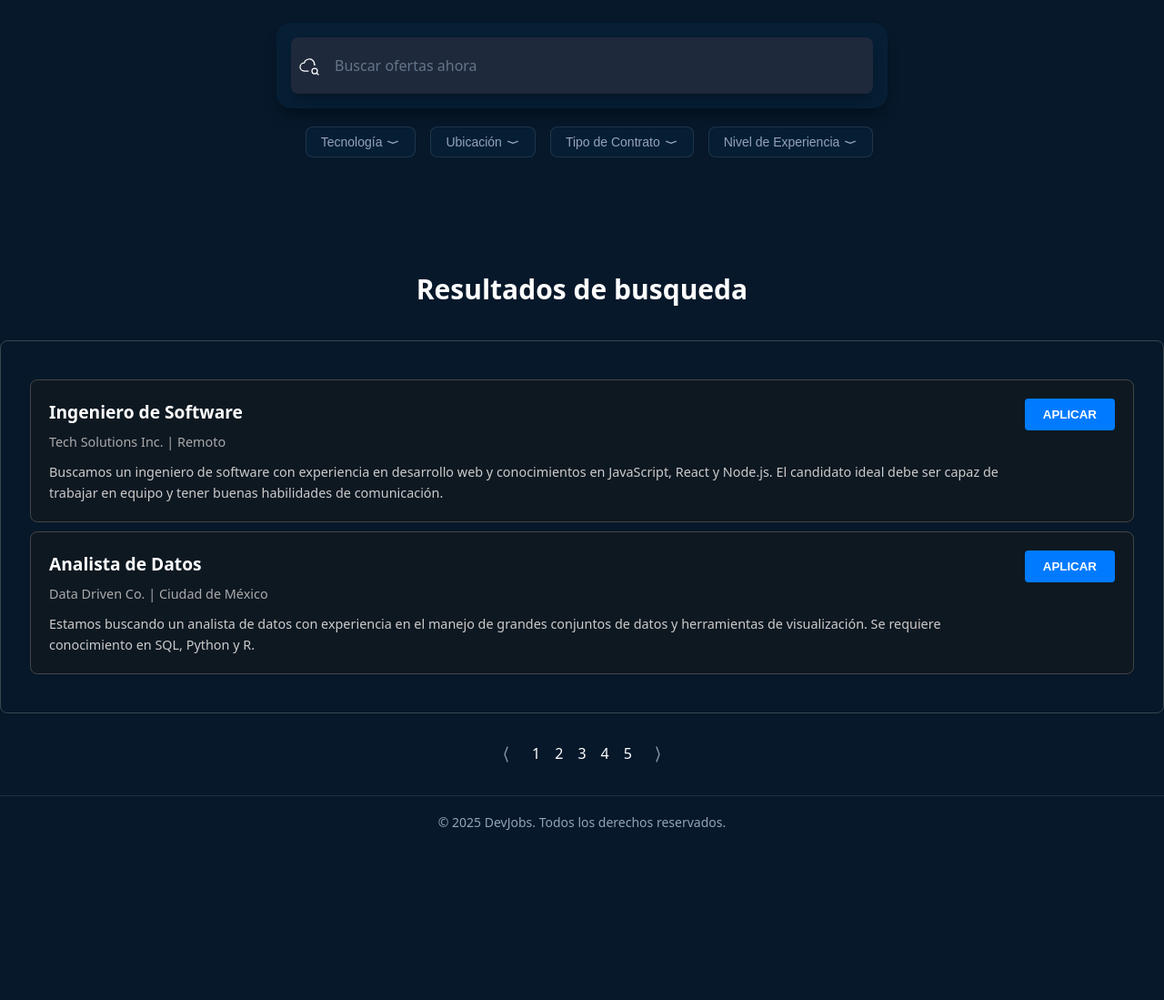
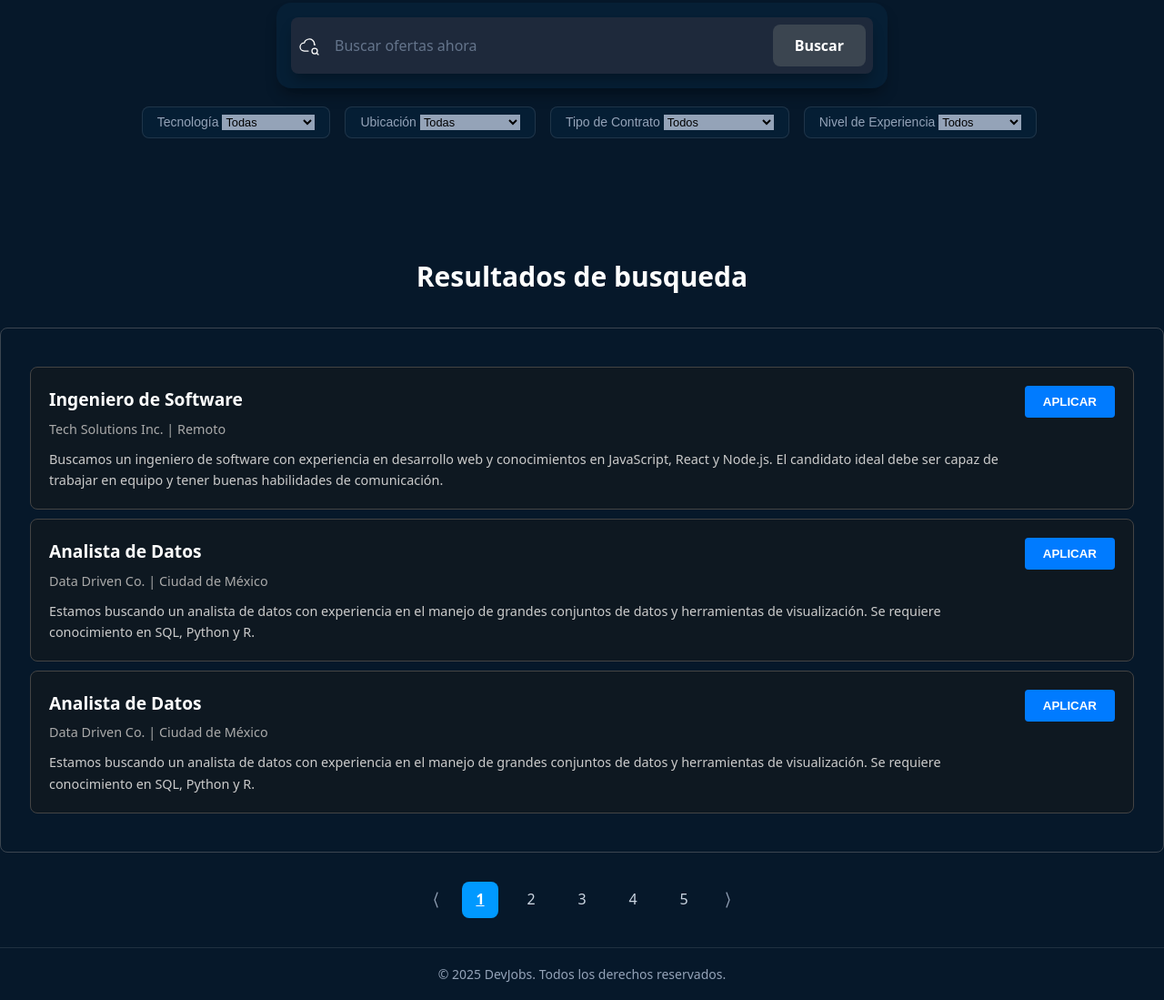
Before and after one commit to WilfredoSulbaran71/Web-buscador-de-empleos, a plain HTML site: page 00-htm-css/resultados.html in a window 1280 px wide. Shown: the part 329-1428 px from the top of the page at 91% size. Before the commit the page ends 1261 px from the top, so only its background shows below. Drawn offline with Linux system fonts and the light colour scheme.

Commit message:
Actualizacion en el index y css, se crea la pagina de empleos

```diff
--- a/00-htm-css/resultados.html
+++ b/00-htm-css/resultados.html
@@ -9,18 +9,22 @@
 </head>
 <body>
     <header>
-        <h1>DevJobs</h1>
+        <h1>
+            <svg xmlns="http://www.w3.org/2000/svg" width="24" height="24" viewBox="0 0 24 24" fill="none" stroke="#ffffff" stroke-width="2" stroke-linecap="round" stroke-linejoin="round" class="icon icon-tabler icons-tabler-outline icon-tabler-brand-codesandbox"><path stroke="none" d="M0 0h24v24H0z" fill="none"/><path d="M20 7.5v9l-4 2.25l-4 2.25l-4 -2.25l-4 -2.25v-9l4 -2.25l4 -2.25l4 2.25z" /><path d="M12 12l4 -2.25l4 -2.25" /><path d="M12 12l0 9" /><path d="M12 12l-4 -2.25l-4 -2.25" /><path d="M20 12l-4 2v4.75" /><path d="M4 12l4 2l0 4.75" /><path d="M8 5.25l4 2.25l4 -2.25" /></svg>
+            DevJobs</h1>
         <nav>
 
             <a href="index.html">Inicio</a>
             <a href="resultados.html">Empleos</a>
             <a href="#">Empresas</a>
             <a href="#">Resultados</a>
-         </nav>
+
             <div>
                 <a href="#">Subir CV</a>
-                <img src="./login.png" alt="" width="60">
             </div>
+             <img src="./login.png" alt="" width="60">
+         </nav>
+
 
     </header>
     <main>
@@ -33,24 +37,85 @@
                 <div class="serch">
                 <svg  xmlns="http://www.w3.org/2000/svg"  width="24"  height="24"  viewBox="0 0 24 24"  fill="none"  stroke="currentColor"  stroke-width="1.25"  stroke-linecap="round"  stroke-linejoin="round"  class="icon icon-tabler icons-tabler-outline icon-tabler-cloud-search"><path stroke="none" d="M0 0h24v24H0z" fill="none"/><path d="M11 18.004h-4.343c-2.572 -.004 -4.657 -2.011 -4.657 -4.487c0 -2.475 2.085 -4.482 4.657 -4.482c.393 -1.762 1.794 -3.2 3.675 -3.773c1.88 -.572 3.956 -.193 5.444 1c1.488 1.19 2.162 3.007 1.77 4.769h.99" /><path d="M18 18m-3 0a3 3 0 1 0 6 0a3 3 0 1 0 -6 0" /><path d="M20.2 20.2l1.8 1.8" /></svg>
                 <input type="text" placeholder="Buscar ofertas ahora">
+                <button type="submit">Buscar</button>
                 </div>
+
             </form>
+
             <div class="filtros">
                 <button id="filtro-btn">
                     Tecnología
-                <svg  xmlns="http://www.w3.org/2000/svg"  width="24"  height="24"  viewBox="0 0 24 24"  fill="none"  stroke="currentColor"  stroke-width="1.25"  stroke-linecap="round"  stroke-linejoin="round"  class="icon icon-tabler icons-tabler-outline icon-tabler-chevron-compact-down"><path stroke="none" d="M0 0h24v24H0z" fill="none"/><path d="M4 11l8 3l8 -3" /></svg>
+
+                <select name="" id="">
+                    <option value="">Todas</option>
+                    <option value="">JavaScript</option>
+                    <option value="">Python</option>
+                    <option value="">Java</option>
+                    <option value="">C#</option>
+                    <option value="">Ruby</option>
+                    <option value="">PHP</option>
+                    <option value="">C++</option>
+                    <option value="">TypeScript</option>
+                    <option value="">Swift</option>
+                    <option value="">Kotlin</option>
+                    <option value="">Go</option>
+                    <option value="">Rust</option>
+                    <option value="">Dart</option>
+                    <option value="">Scala</option>
+                    <option value="">Perl</option>
+                    <option value="">Haskell</option>
+                    <option value="">Lua</option>
+                    <option value="">Objective-C</option>
+                    <option value="">R</option>
+                    <option value="">Elixir</option>
+                    <option value="">Clojure</option>
+                    <option value="">Erlang</option>
+                    <option value="">F#</option>
+                    <option value="">Shell Scripting</option>
+                </select>
                 </button>
                 <button id="filtro-btn">
                     Ubicación
-                <svg  xmlns="http://www.w3.org/2000/svg"  width="24"  height="24"  viewBox="0 0 24 24"  fill="none"  stroke="currentColor"  stroke-width="1.25"  stroke-linecap="round"  stroke-linejoin="round"  class="icon icon-tabler icons-tabler-outline icon-tabler-chevron-compact-down"><path stroke="none" d="M0 0h24v24H0z" fill="none"/><path d="M4 11l8 3l8 -3" /></svg>
+                <select name="" id="">
+                    <option value="">Todas</option>
+                    <option value="">Remoto</option>
+                    <option value="">Presencial</option>
+                    <option value="">Híbrido</option>
+                    <option value="">Estados Unidos</option>
+                    <option value="">Canadá</option>
+                    <option value="">Reino Unido</option>
+                    <option value="">Alemania</option>
+                    <option value="">Francia</option>
+                    <option value="">España</option>
+                    <option value="">México</option>
+                    <option value="">Argentina</option>
+                    <option value="">Colombia</option>
+                    <option value="">Brasil</option>
+                    <option value="">Australia</option>
+                    <option value="">India</option>
+                </select>
                 </button>
                 <button id="filtro-btn">
                     Tipo de Contrato
-                <svg  xmlns="http://www.w3.org/2000/svg"  width="24"  height="24"  viewBox="0 0 24 24"  fill="none"  stroke="currentColor"  stroke-width="1.25"  stroke-linecap="round"  stroke-linejoin="round"  class="icon icon-tabler icons-tabler-outline icon-tabler-chevron-compact-down"><path stroke="none" d="M0 0h24v24H0z" fill="none"/><path d="M4 11l8 3l8 -3" /></svg>
+                <select name="" id="">
+                    <option value="">Todos</option>
+                    <option value="">Tiempo Completo</option>
+                    <option value="">Medio Tiempo</option>
+                    <option value="">Contrato</option>
+                    <option value="">Freelance</option>
+                    <option value="">Pasantía</option>
+                </select>
                 </button>
                 <button id="filtro-btn">
                     Nivel de Experiencia
-                <svg  xmlns="http://www.w3.org/2000/svg"  width="24"  height="24"  viewBox="0 0 24 24"  fill="none"  stroke="currentColor"  stroke-width="1.25"  stroke-linecap="round"  stroke-linejoin="round"  class="icon icon-tabler icons-tabler-outline icon-tabler-chevron-compact-down"><path stroke="none" d="M0 0h24v24H0z" fill="none"/><path d="M4 11l8 3l8 -3" /></svg>
+                <select name="Experiencia" id="">
+                    <option value="">Todos</option>
+                    <option value="">Junior</option>
+                    <option value="">Semi-Senior</option>
+                    <option value="">Senior</option>
+                    <option value="">Lead</option>
+                    <option value="">Manager</option>
+                </select>
                 </button>
             </div>
          </section>
@@ -86,16 +151,29 @@
                         <button class="btn-aplicar">Aplicar</button>
                     </div>
                 </div>
+                <div class="job-card">
+                    <div class="job-info">
+                        <h3 class="job-title">Analista de Datos</h3>
+                        <p class="job-meta">Data Driven Co. | Ciudad de México</p>
+                        <p class="job-description">
+                            Estamos buscando un analista de datos con experiencia en el manejo de grandes conjuntos de datos y herramientas de visualización. Se requiere conocimiento en SQL, Python y R.
+                        </p>
+                    </div>
+                    <div class="job-actions">
+                        <button class="btn-aplicar">Aplicar</button>
+                    </div>
+                </div>
          </section>
-         <section class="paginacion">
+         <nav section class="paginacion">
             <svg  xmlns="http://www.w3.org/2000/svg"  width="24"  height="24"  viewBox="0 0 24 24"  fill="none"  stroke="currentColor"  stroke-width="1.25"  stroke-linecap="round"  stroke-linejoin="round"  class="icon icon-tabler icons-tabler-outline icon-tabler-chevron-compact-left"><path stroke="none" d="M0 0h24v24H0z" fill="none"/><path d="M13 20l-3 -8l3 -8" /></svg>
-            <p>1</p>
-            <p>2</p>
-            <p>3</p>
-            <p>4</p>
-            <p>5</p>
+            <a href="#" class="active">1</a>
+            <a href="#">2</a>
+            <a href="#">3</a>
+            <a href="#">4</a>
+            <a href="#">5</a>
+
             <svg  xmlns="http://www.w3.org/2000/svg"  width="24"  height="24"  viewBox="0 0 24 24"  fill="none"  stroke="currentColor"  stroke-width="1.25"  stroke-linecap="round"  stroke-linejoin="round"  class="icon icon-tabler icons-tabler-outline icon-tabler-chevron-compact-right"><path stroke="none" d="M0 0h24v24H0z" fill="none"/><path d="M11 4l3 8l-3 8" /></svg>
-         </section>
+         </nav>
     </main>
     <footer>
   <small>© 2025 DevJobs. Todos los derechos reservados.</small>
--- a/00-htm-css/styles.css
+++ b/00-htm-css/styles.css
@@ -41,12 +41,19 @@ body {
 
 /* Títulos principales */
 h1 {
-  font-size: 2.25rem;
-  font-weight: 900;
+  font-size: 1.5rem;
   margin-bottom: 1rem;
   line-height: 1.2;
-  text-wrap: balance;
-}
+  display: flex;
+  align-items: center;
+
+  svg{
+    width: 1.5em;
+    height: 1.5em;
+    color: var(--primary-light);
+    display: flex;
+  }
+  }
 
 h1 + p {
   text-wrap: balance;
@@ -64,7 +71,7 @@ header {
   gap: 2rem;
 
   h2 {
-    font-size: 1.25rem;
+    font-size: 1.5rem;
     font-weight: 700;
     color: var(--text-primary);
   }
@@ -74,6 +81,7 @@ header {
 /* Navegación del header a otras páginas */
 nav {
   align-items: center;
+
   gap: 1rem;
   display: flex;
 
@@ -92,6 +100,7 @@ nav {
 
 /* Botones del Header */
 header div a {
+
   padding: 0.5rem 1rem;
   border-radius: 0.5rem;
   background-color: #334155;
@@ -136,8 +145,6 @@ form {
   padding-inline: 1rem;
 
 }
-
-
 
 form > div {
   display: flex;
@@ -402,6 +409,17 @@ article {
   gap: 0.5rem;
   flex: 1;
 }
+select{
+  background: #94a3b8;
+  border: none;
+  outline: none;
+  color: #000000;
+  font-size: 0.8rem;
+  font-family: inherit;
+  cursor: pointer;
+
+
+}
 
 .filtros{
   display: flex;
@@ -475,4 +493,33 @@ article {
       color: var(--primary);
     }
   }
+  a{
+    align-items: center;
+    justify-content: center;
+    display: flex;
+    text-decoration: none;
+    color: var(--text-secondary);
+    width: 2.5rem;
+    height: 2.5rem;
+    padding: 0.5rem 0.75rem;
+    border-radius: 0.5rem;
+    border: 1px solid transparent;
+    transition: background-color 0.2s, color 0.2s, border-color 0.2s;
+
+    &:hover, &:focus {
+      background-color: var(--primary);
+      color: white;
+      border-color: var(--primary);
+      outline: none;
+    }
+  }
 }
+
+/* Navegación de página activa */
+.paginacion .active{
+  background-color: var(--primary-light);
+  font-weight: bold;
+  color: white;
+  text-decoration: underline;
+  cursor: default;
+}
```
Also changed, not shown: 00-htm-css/index.html (+8 -4 lines), 1 other file.
